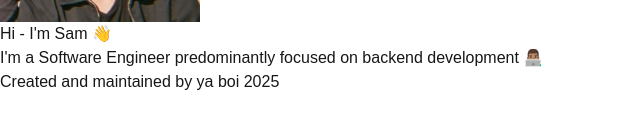
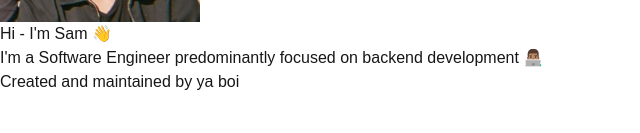
Before and after one commit to SW-418/simple-site, a Next.js app: page / in a window 1280 px wide. Shown: the part 167-300 px from the top of the page, without its empty margins (0-640 px from the left). Built offline with nearby package versions, Linux system fonts and the light colour scheme.

Commit message:
Lint improvements

```diff
--- a/package.json
+++ b/package.json
@@ -6,7 +6,7 @@
     "dev": "next dev --turbopack",
     "build": "next build",
     "start": "next start",
-    "lint": "next lint"
+    "lint": "next lint --fix"
   },
   "dependencies": {
     "next": "15.1.7",
--- a/src/app/page.tsx
+++ b/src/app/page.tsx
@@ -9,13 +9,13 @@ export default function Home() {
                   <Image src="/sw.jpg" alt="profile picture" width={200} height={200}/>
               </div>
               <div>
-                  <h1>Hi - I'm Sam 👋</h1>
-                  <h1>I'm a Software Engineer predominantly focused on backend development 👨🏽‍💻</h1>
+                  <h1>Hi - I&apos;m Sam 👋</h1>
+                  <h1>I&apos;m a Software Engineer predominantly focused on backend development 👨🏽‍💻</h1>
               </div>
           </div>
       </main>
       <footer className="row-start-3 flex gap-6 flex-wrap items-center justify-center">
-        <h3 className="text-sm text-center sm:text-left"> Created and maintained by ya boi 2025</h3>
+        <h3 className="text-sm text-center sm:text-left"> Created and maintained by ya boi </h3>
       </footer>
     </div>
   );
```
